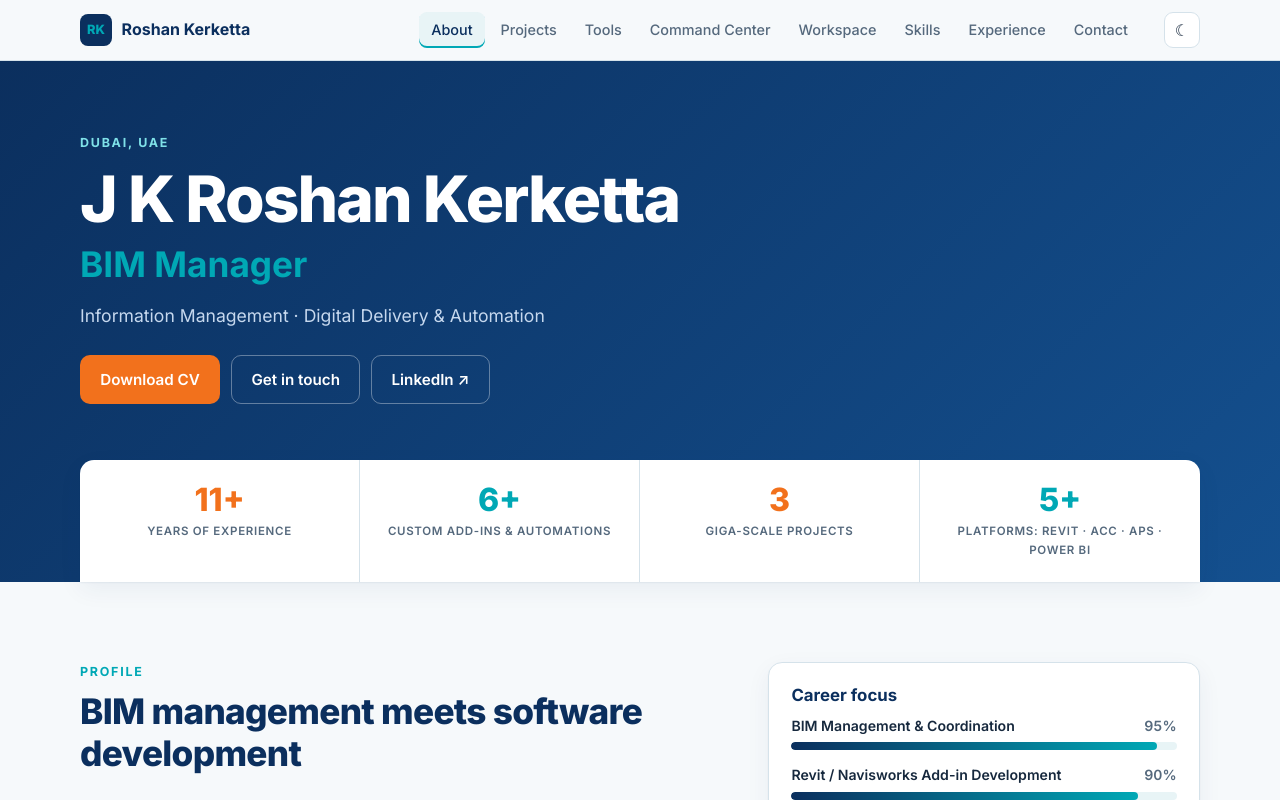
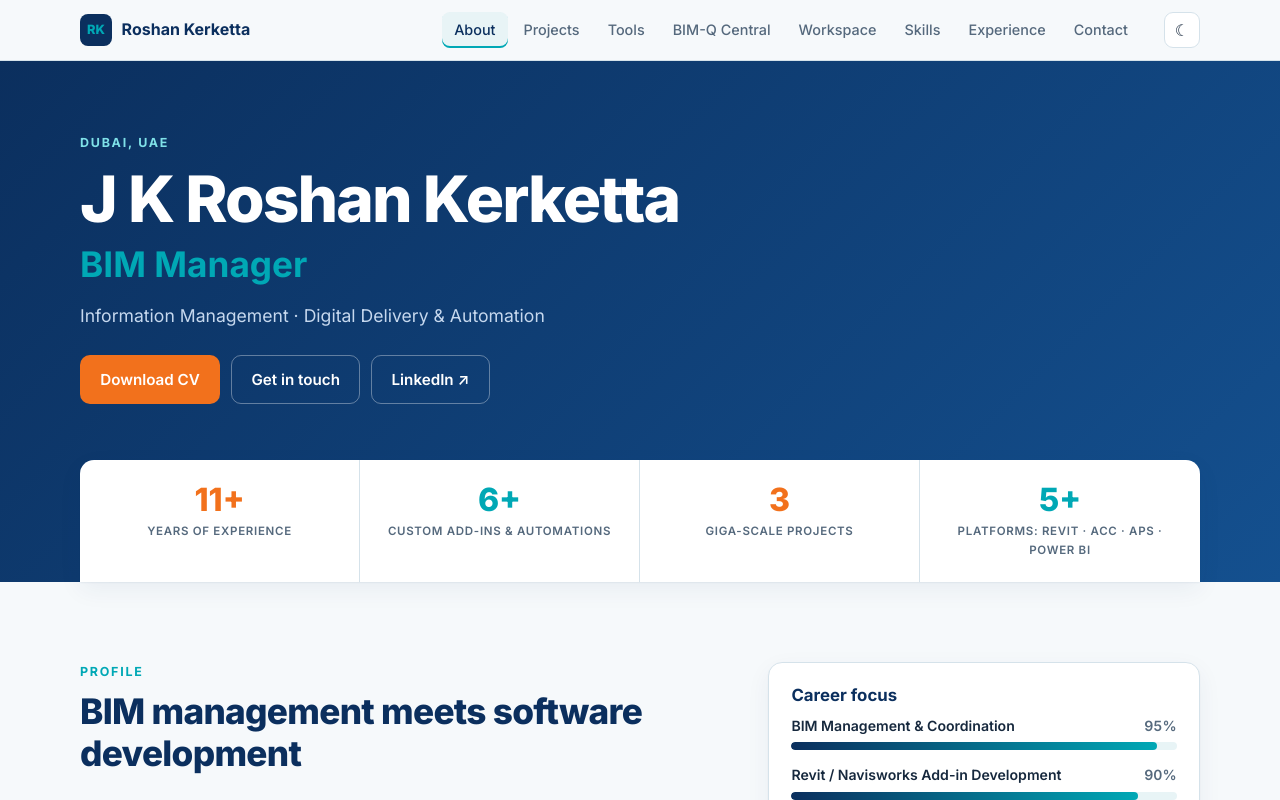
Before and after one commit to kuldeep3618x/roshan-cv, a React (Vite) app: page / in a window 1280 px wide. Shown: the top 800 px of the page. Built offline with nearby package versions, Linux system fonts and the light colour scheme.

Commit message:
Rename the Command Center to BIM-Q Central

```diff
--- a/src/App.jsx
+++ b/src/App.jsx
@@ -18,7 +18,7 @@ const SECTIONS = [
   { id: 'about', label: 'About' },
   { id: 'projects', label: 'Projects' },
   { id: 'tools', label: 'Tools' },
-  { id: 'command-center', label: 'Command Center' },
+  { id: 'bim-q-central', label: 'BIM-Q Central' },
   { id: 'workspace', label: 'Workspace' },
   { id: 'skills', label: 'Skills' },
   { id: 'experience', label: 'Experience' },
--- a/src/components/CommandCenter.jsx
+++ b/src/components/CommandCenter.jsx
@@ -2,7 +2,7 @@ import { useEffect, useRef, useState } from 'react';
 import Reveal from './Reveal.jsx';
 import SectionHead from './SectionHead.jsx';
 
-// A glimpse of the APS Command Center I am building: one web app that hosts delivery dashboards and the add-in control board.
+// A glimpse of BIM-Q Central, the platform I am building: one web app that hosts delivery dashboards and the add-in control board.
 // All figures below are invented sample data.
 
 const NAV = ['Executive', 'Model sharing', 'Issues', 'Add-in board'];
@@ -203,9 +203,9 @@ export default function CommandCenter() {
   }, []);
 
   return (
-    <section className="section section--alt" id="command-center">
+    <section className="section section--alt" id="bim-q-central">
       <div className="container">
-        <SectionHead kicker="In development" title="A glimpse of the APS Command Center" />
+        <SectionHead kicker="In development" title="A glimpse of BIM-Q Central" />
         <p className="muted tools__intro">
           One web app on Autodesk Platform Services that brings delivery dashboards and the add-in control board into a
           single place. Click through the tabs; everything here is sample data.
@@ -214,13 +214,13 @@ export default function CommandCenter() {
           <div className="cc" onMouseEnter={() => (paused.current = true)} onMouseLeave={() => (paused.current = false)}>
             <aside className="cc__side">
               <div className="cc__brand">
-                <span className="cc__mark">CC</span>
+                <span className="cc__mark">BQ</span>
                 <div>
-                  <strong>APS Command Center</strong>
+                  <strong>BIM-Q Central</strong>
                   <small>Digital delivery</small>
                 </div>
               </div>
-              <nav aria-label="Command Center sections">
+              <nav aria-label="BIM-Q Central sections">
                 {NAV.map((n, i) => (
                   <button key={n} type="button" className={`cc__nav ${i === tab ? 'is-active' : ''}`} onClick={() => setTab(i)}>
                     {n}
--- a/src/components/Development.jsx
+++ b/src/components/Development.jsx
@@ -5,7 +5,7 @@ const LANES = [
   {
     tag: 'Shipping now',
     tone: 'wip',
-    title: 'APS Command Center and add-in board',
+    title: 'BIM-Q Central and its add-in control board',
     items: [
       'Delivery dashboards on one platform: executive view, model sharing, issues, clash coordination, BIM health, MIDP/TIDP.',
       'Add-in control board: publish versions, roll back, assign to a user, an office or everyone, with a kill switch and usage analytics.',
--- a/src/components/WorkScene.jsx
+++ b/src/components/WorkScene.jsx
@@ -302,7 +302,7 @@ export default function WorkScene() {
           <rect x="770" y="396" width="56" height="5" rx="2" fill="#1a1a22" />
           <rect x="716" y="288" width="164" height="98" rx="6" fill="#0d0f14" stroke="#2f3340" strokeWidth="3" />
           <rect x="724" y="296" width="148" height="82" rx="3" fill="#15171c" />
-          <text x="731" y="308" fontSize="8" fill="#c99a4e" fontFamily="Inter, sans-serif" fontWeight="700">Command Center</text>
+          <text x="731" y="308" fontSize="8" fill="#c99a4e" fontFamily="Inter, sans-serif" fontWeight="700">BIM-Q Central</text>
           {[0, 1, 2].map((i) => (
             <rect key={i} x={731 + i * 46} y="314" width="40" height="22" rx="3" fill="#1c1e25" stroke="#3a3f4b" />
           ))}
--- a/src/styles.css
+++ b/src/styles.css
@@ -1175,7 +1175,7 @@ ul {
   }
 }
 
-/* Command Center glimpse */
+/* BIM-Q Central glimpse */
 .cc {
   display: grid;
   grid-template-columns: 220px 1fr;
```
